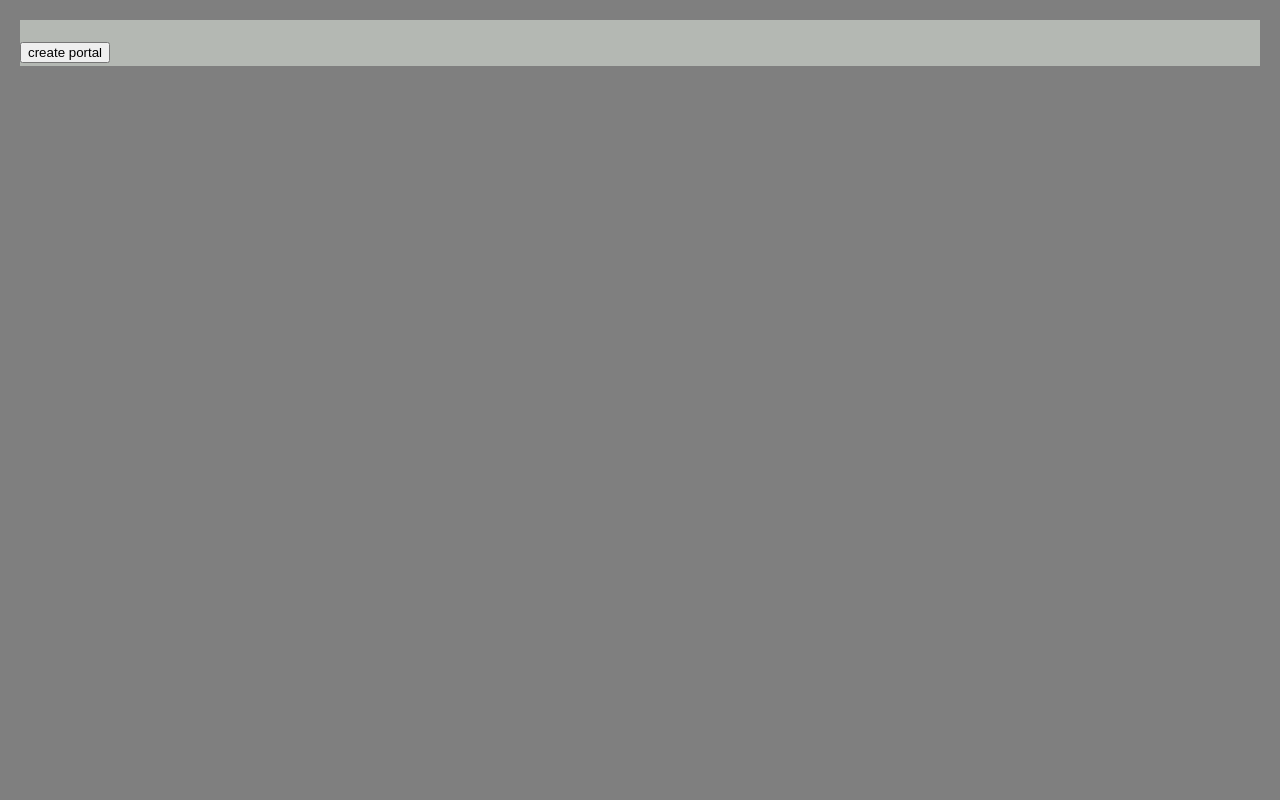
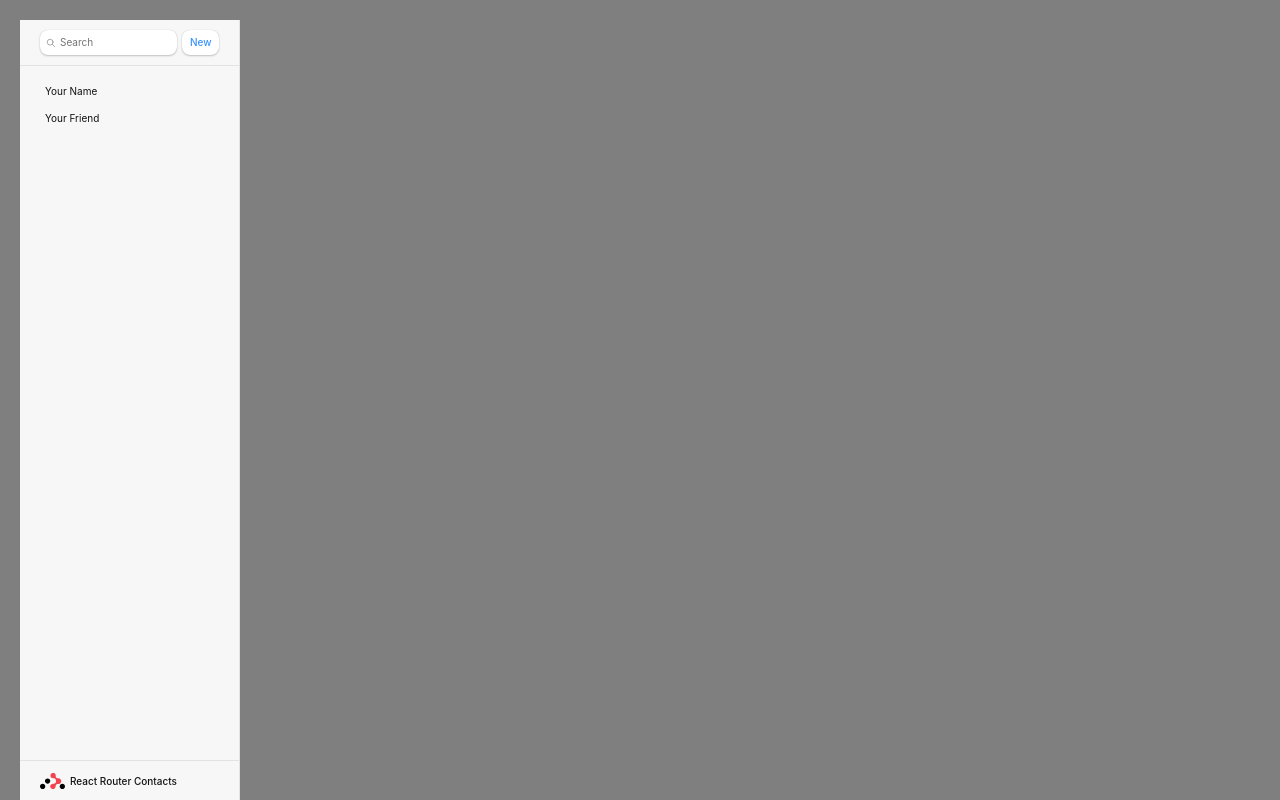
Before and after one commit to 7GBars/react-learning, a React (Create React App) app: page / in a window 1280 px wide. Built offline with nearby package versions, Linux system fonts and the light colour scheme.

Commit message:
-добавить root router

```diff
--- a/src/index.css
+++ b/src/index.css
@@ -1,7 +1,7 @@
 html, body {
   margin: 0;
   padding: 0;
-  font-size: 5vh;
+  font-size: 10px;
   font-family: -apple-system, BlinkMacSystemFont, 'Segoe UI', 'Roboto', 'Oxygen',
     'Ubuntu', 'Cantarell', 'Fira Sans', 'Droid Sans', 'Helvetica Neue',
     sans-serif;
@@ -16,15 +16,9 @@
   height: 100%;
   background-color: rgba(0, 0, 0, 0.5); /* Полупрозрачный цвет для эффекта перекрытия */
 }
-
 #root {
   position: relative;
-  z-index: 1; /* Чтобы контент был поверх оверлея */
-  color: white;
-  padding: 20px;
+  z-index: 1;
+
+  padding: 20px 0 0 20px;
 }
-
-code {
-  font-family: source-code-pro, Menlo, Monaco, Consolas, 'Courier New',
-    monospace;
-}
--- a/src/index.tsx
+++ b/src/index.tsx
@@ -1,18 +1,31 @@
 import React from 'react';
 import ReactDOM from 'react-dom/client';
+import {
+  createBrowserRouter,
+  RouterProvider,
+} from "react-router-dom";
+
 import {App} from './App';
+import Root from "./routes/root";
 import {ThemeContextProviderWrapper} from "./examples/contextWrapper/ThemeContextProviderWrapper";
 import reportWebVitals from './reportWebVitals';
 
 import './index.css';
 
 
+const router = createBrowserRouter([
+  {
+    path: "/",
+    element: <Root/>,
+  },
+]);
+
 const root = ReactDOM.createRoot(
   document.getElementById('root') as HTMLElement
 );
 root.render(
   <ThemeContextProviderWrapper defaultTheme={"light"}>
-    <App />
+    <RouterProvider router={router} />
   </ThemeContextProviderWrapper>
 );
 
--- /dev/null
+++ b/src/routes/root.tsx
@@ -0,0 +1,45 @@
+import './index.css';
+
+export default function Root() {
+  return (
+    <>
+      <div id="sidebar">
+        <h1>React Router Contacts</h1>
+        <div>
+          <form id="search-form" role="search">
+            <input
+              id="q"
+              aria-label="Search contacts"
+              placeholder="Search"
+              type="search"
+              name="q"
+            />
+            <div
+              id="search-spinner"
+              aria-hidden
+              hidden={true}
+            />
+            <div
+              className="sr-only"
+              aria-live="polite"
+            ></div>
+          </form>
+          <form method="post">
+            <button type="submit">New</button>
+          </form>
+        </div>
+        <nav>
+          <ul>
+            <li>
+              <a href={`/contacts/1`}>Your Name</a>
+            </li>
+            <li>
+              <a href={`/contacts/2`}>Your Friend</a>
+            </li>
+          </ul>
+        </nav>
+      </div>
+      <div id="detail"></div>
+    </>
+  );
+}
```
Also changed, not shown: src/routes/data/contacts.js (renamed from src/routes/contacts.js).
